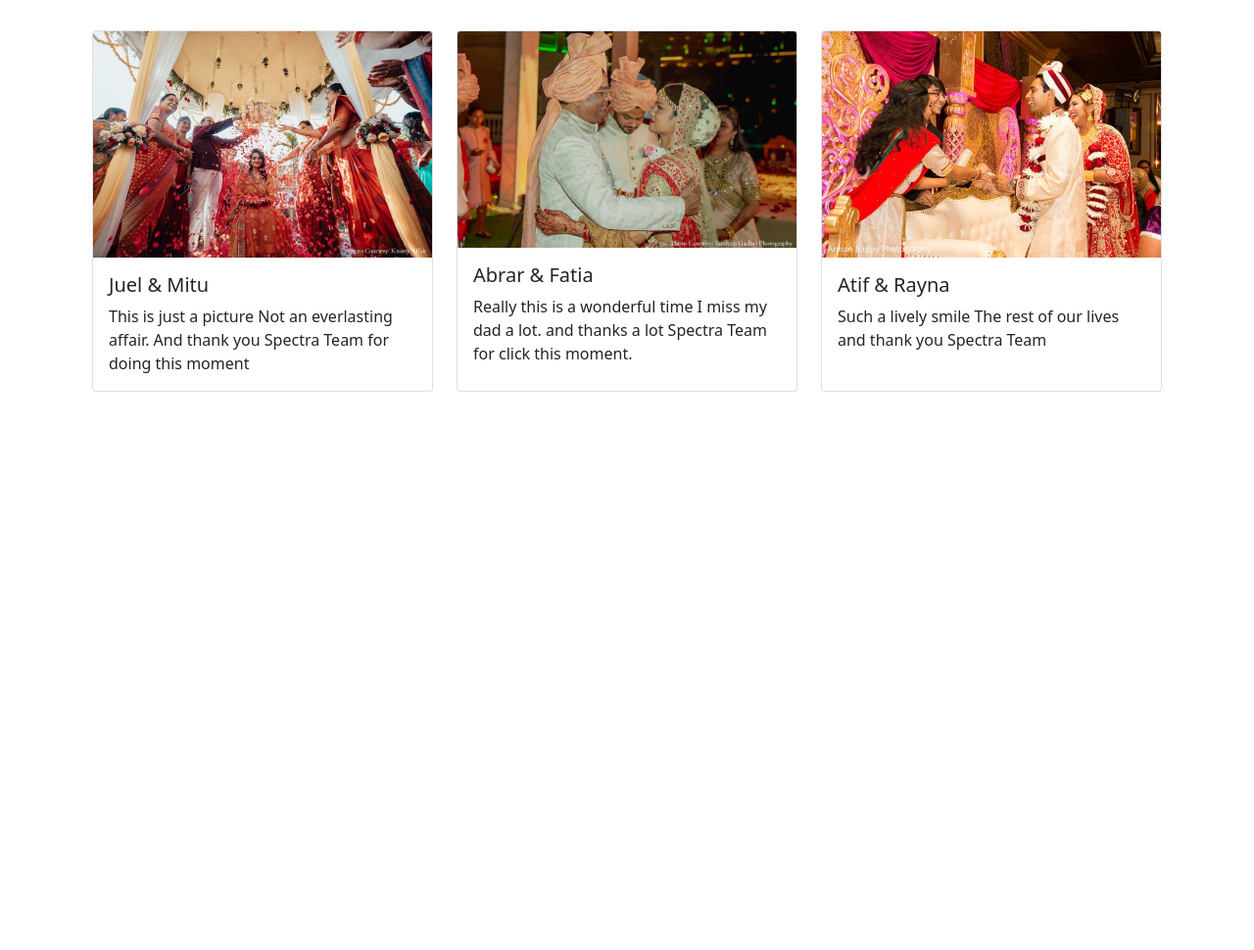
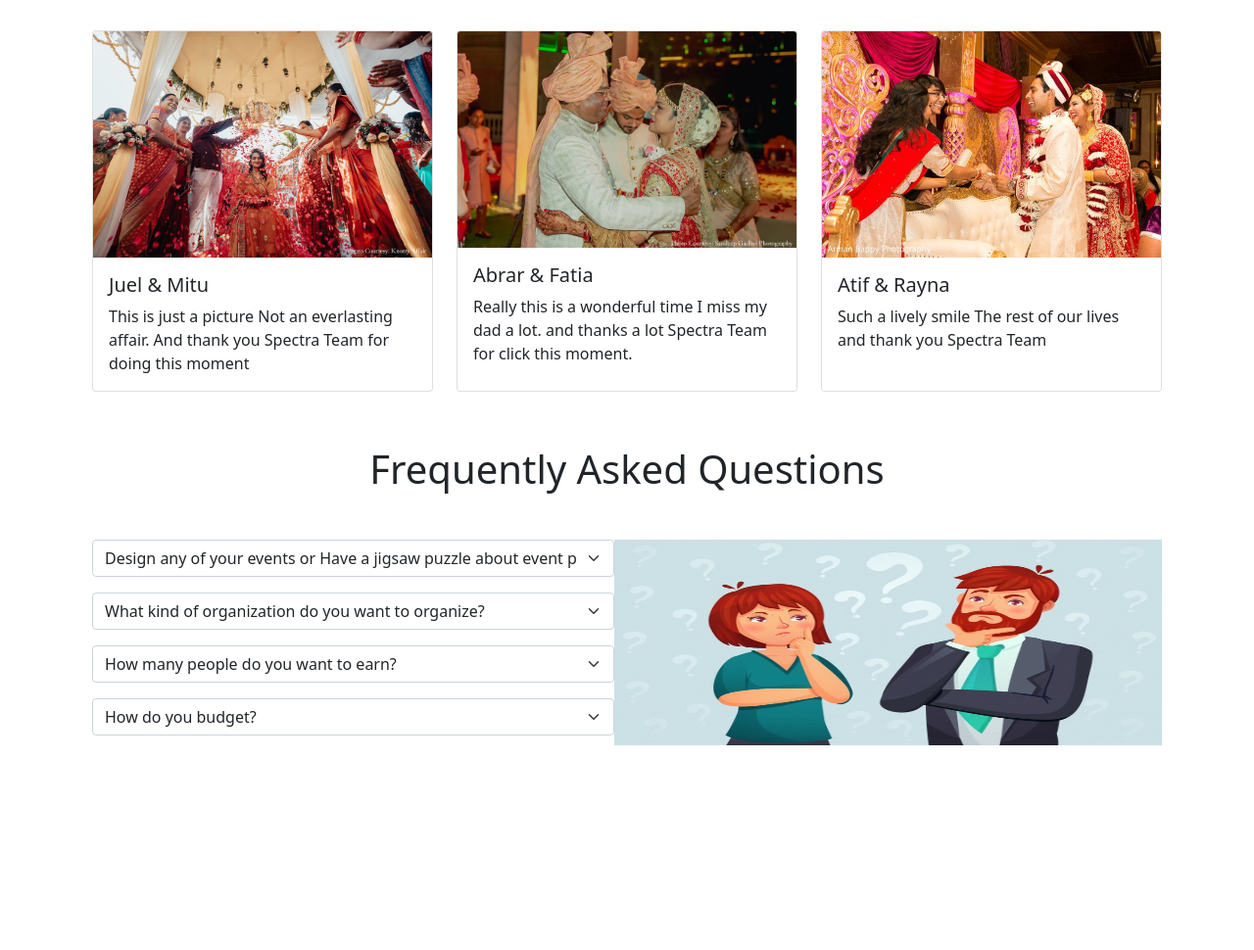
Before and after one commit to mstuhin/-convention-center-website, a plain HTML site: page index.html in a window 1280 px wide. Shown: the part 2502-3472 px from the top of the page at 98% size. Before the commit the page ends 2957 px from the top, so only its background shows below. Drawn offline with nearby package versions, Linux system fonts and the light colour scheme; a web font is replaced by a local one.

Commit message:
questionspat

```diff
--- a/index.html
+++ b/index.html
@@ -325,6 +325,63 @@
         </section>
 
 
+        <!-- ---Frequently Asked Questions--- -->
+
+        <section class="container">
+            <h1 class="text-center my-5">Frequently Asked Questions</h1>
+            <div class="d-flex justify-content-around">
+                <div class="w-80">
+                    <div class="input-group mb-3 ">
+
+                        <select class="form-select " id="inputGroupSelect01">
+                            <option selected> Design any of your events or
+                                Have a jigsaw puzzle about event planning?</option>
+                            <option value="1">Yes</option>
+                            <option value="2">No</option>
+                            <option value="3">I'll let you know later</option>
+                        </select>
+                    </div>
+
+                    <div class="input-group mb-3">
+                        <select class="form-select" id="inputGroupSelect02">
+                            <option selected>What kind of organization do you want to organize?</option>
+                            <option value="1">Wedding ceremony</option>
+                            <option value="2">Birthday</option>
+                            <option value="3">Others</option>
+                        </select>
+
+                    </div>
+
+                    <div class="input-group mb-3">
+
+                        <select class="form-select" id="inputGroupSelect03"
+                            aria-label="Example select with button addon">
+                            <option selected>How many people do you want to earn?</option>
+                            <option value="1">250 people</option>
+                            <option value="2">500 people</option>
+                            <option value="3">You want to take the time?</option>
+                        </select>
+                    </div>
+
+                    <div class="input-group">
+                        <select class="form-select" id="inputGroupSelect04"
+                            aria-label="Example select with button addon">
+                            <option selected>How do you budget?</option>
+                            <option value="1">Big budget</option>
+                            <option value="2">Medium budget</option>
+                            <option value="3">Or subject to negotiation</option>
+                        </select>
+
+                    </div>
+                </div>
+
+                <div class="">
+                    <img class="h-50 w-100" src="images/thinking-.jpg" alt="">
+                </div>
+            </div>
+        </section>
+
+
 
     </main>
 
--- a/style.css
+++ b/style.css
@@ -43,3 +43,8 @@
 
 
 }
+
+.margin-laft{
+    margin-left: 760px;
+
+}
```
Also changed, not shown: images/images.jfif (added), images/qn.jfif (deleted), images/thinking-.jpg (added).
